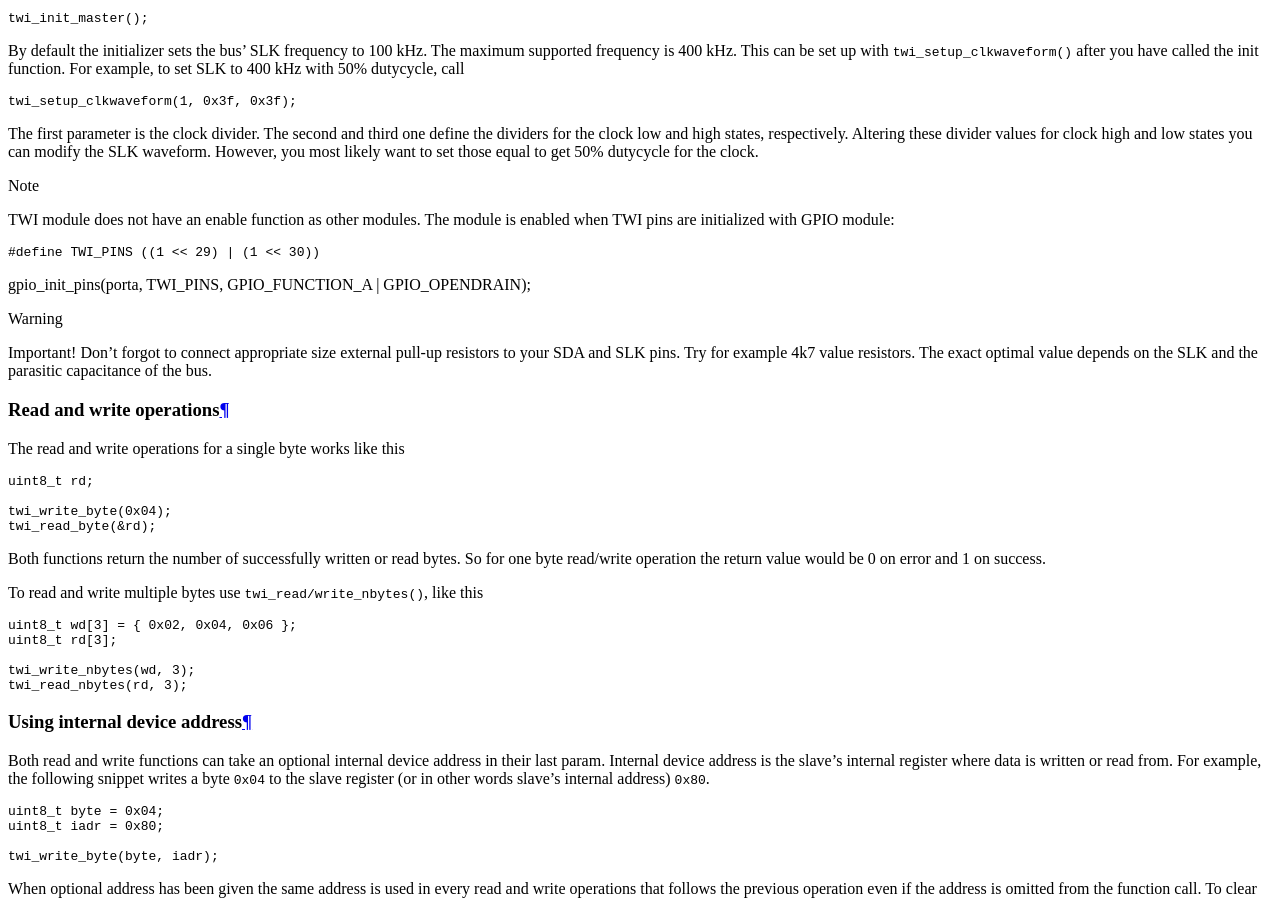
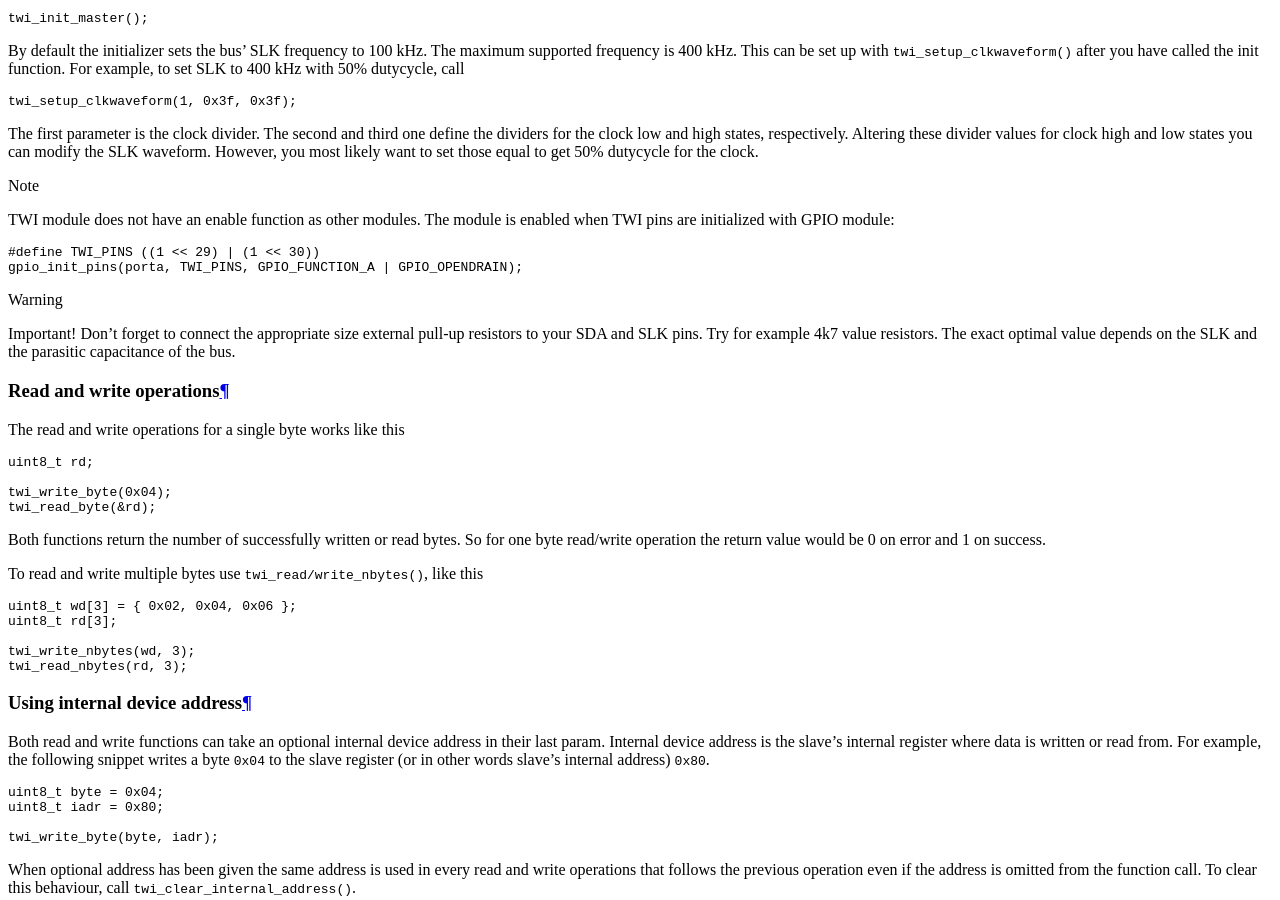
Before and after one commit to aery32/aery32-refguide, a Sphinx documentation site: the page built from source/module_functions.rst, in a window 1280 px wide and 900 px high, scrolled down 11741 px. Built offline with Sphinx 7.4.7, drawn with Linux system fonts in a browser that asks for light colours; some of the changed text lies outside the part shown.

```diff
--- a/source/module_functions.rst
+++ b/source/module_functions.rst
@@ -799,14 +799,16 @@ The first parameter is the clock divider. The second and third one define the di
 
 .. note::
 
-    TWI module does not have an enable function as other modules. The module is enabled when TWI pins are initialized with GPIO module::
+    TWI module does not have an enable function as other modules. The module is enabled when TWI pins are initialized with GPIO module:
 
-    #define TWI_PINS ((1 << 29) | (1 << 30))
-    gpio_init_pins(porta, TWI_PINS, GPIO_FUNCTION_A | GPIO_OPENDRAIN);
+    .. code-block:: c++
+
+        #define TWI_PINS ((1 << 29) | (1 << 30))
+        gpio_init_pins(porta, TWI_PINS, GPIO_FUNCTION_A | GPIO_OPENDRAIN);
 
 .. warning::
 
-    Important! Don't forgot to connect appropriate size external pull-up resistors to your SDA and SLK pins. Try for example 4k7 value resistors. The exact optimal value depends on the SLK and the parasitic capacitance of the bus.
+    Important! Don't forget to connect the appropriate size external pull-up resistors to your SDA and SLK pins. Try for example 4k7 value resistors. The exact optimal value depends on the SLK and the parasitic capacitance of the bus.
 
 Read and write operations
 '''''''''''''''''''''''''
```
Also changed, not shown: other parts of source/module_functions.rst (+2 -2 lines).
